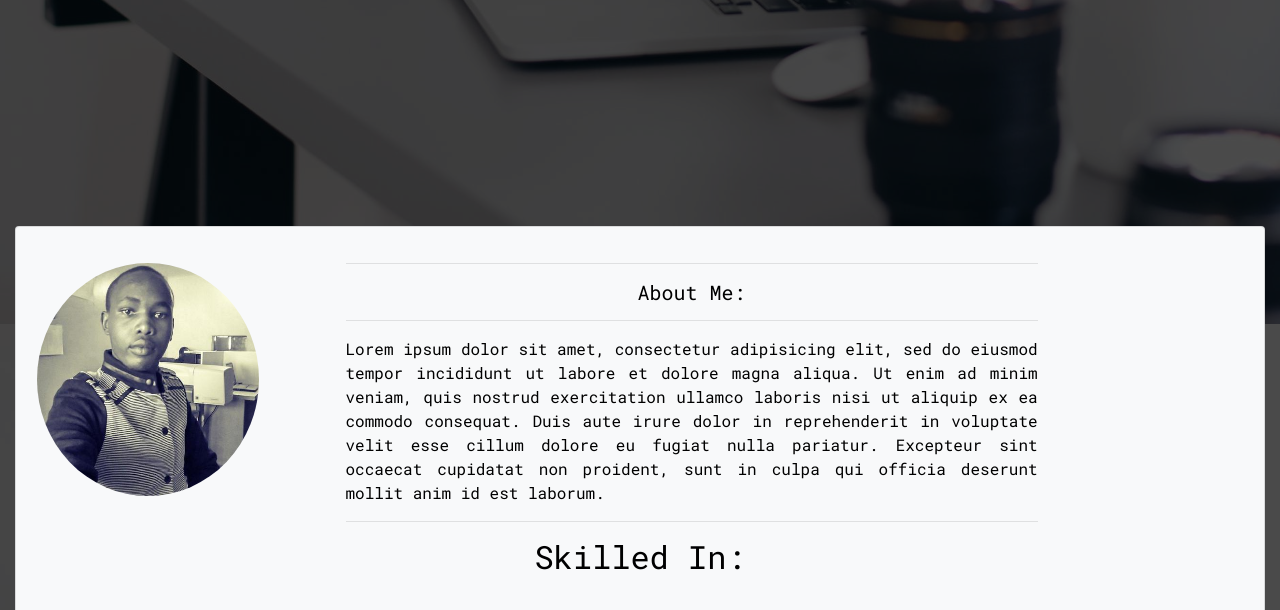
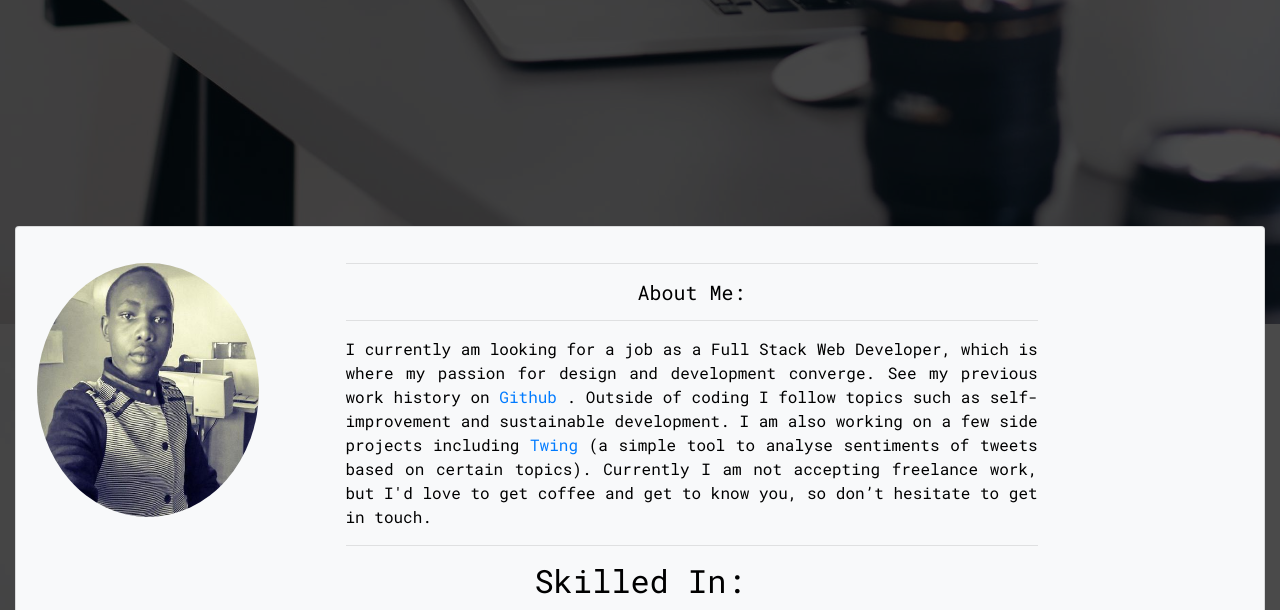
Before and after one commit to cherucole/My-Portfolio, a plain HTML site: page index.html in a window 1280 px wide. Shown: the part 529-1139 px from the top of the page. Drawn offline with nearby package versions, Linux system fonts and the light colour scheme; a web font is replaced by a local one.

Commit message:
added about me

```diff
--- a/index.html
+++ b/index.html
@@ -71,7 +71,7 @@
   <hr class="light">
   <h5 class="text-center">About Me:</h5>
   <hr class="light">
-  <p >Lorem ipsum dolor sit amet, consectetur adipisicing elit, sed do eiusmod tempor incididunt ut labore et dolore magna aliqua. Ut enim ad minim veniam, quis nostrud exercitation ullamco laboris nisi ut aliquip ex ea commodo consequat. Duis aute irure dolor in reprehenderit in voluptate velit esse cillum dolore eu fugiat nulla pariatur. Excepteur sint occaecat cupidatat non proident, sunt in culpa qui officia deserunt mollit anim id est laborum.</p>
+  <p >I currently am looking for a job as a Full Stack Web Developer, which is where my passion for design and development converge. See my previous work history on <a href="https://github.com/cherucole?tab=repositories">Github</a> . Outside of coding I follow topics such as self-improvement and sustainable development. I am also working on a few side projects including <a href="https://twitter-analytics-twing.herokuapp.com/">Twing</a> (a simple tool to analyse sentiments of tweets based on certain topics). Currently I am not accepting freelance work, but I'd love to get coffee and get to know you, so don’t hesitate to get in touch.</p>
 
   <hr class="light">
           </div>
```
